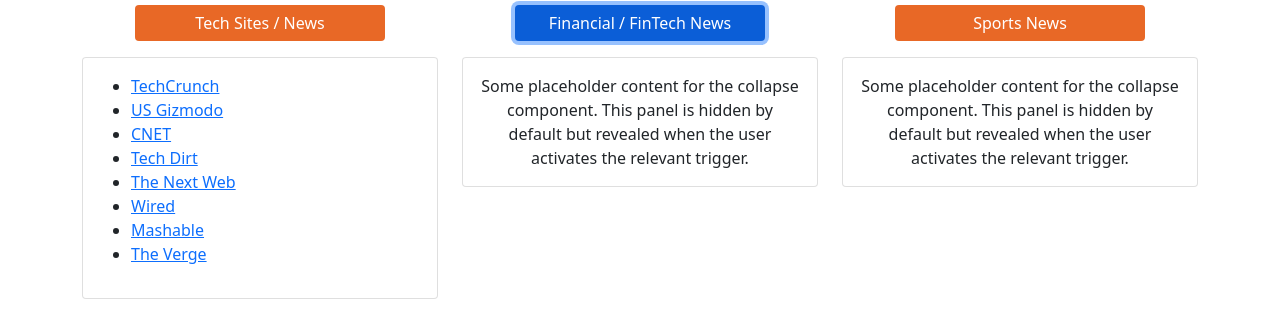
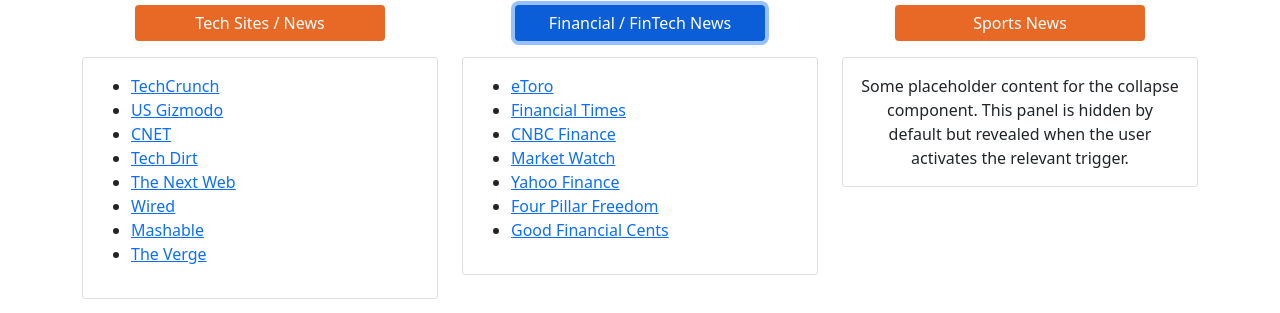
Before and after one commit to novfrost/local_website, a plain HTML site: page index.html in a window 1280 px wide. Both pictures are taken after a click on the button "Financial / FinTech News". Shown: the part 197-510 px from the top of the page. Drawn offline with nearby package versions, Linux system fonts and the light colour scheme.

Commit message:
Add URLs for Finance

```diff
--- a/index.html
+++ b/index.html
@@ -47,8 +47,16 @@
                         </button>
                     </p>
                     <div class="collapse" id="collapseExample">
-                        <div class="card card-body">
-                          Some placeholder content for the collapse component. This panel is hidden by default but revealed when the user activates the relevant trigger.
+                        <div class="card card-body" id="fin-sites">
+                          <ul>
+                              <li><a href="https://www.etoro.com/portfolio" target="_blank">eToro</a></li>
+                              <li><a href="https://www.ft.com/" target="_target">Financial Times</a></li>
+                              <li><a href="https://www.cnbc.com/" target="_blank">CNBC Finance</a></li>
+                              <li><a href="https://www.marketwatch.com/" target="_blank">Market Watch</a></li>
+                              <li><a href="https://finance.yahoo.com/trending-tickers">Yahoo Finance</a></li>
+                              <li><a href="https://fourpillarfreedom.com/" target="_blank">Four Pillar Freedom</a></li>
+                              <li><a href="https://www.goodfinancialcents.com/" target="_blank">Good Financial Cents</a></li>
+                          </ul>
                         </div>
                     </div>
                 </div>
--- a/style.css
+++ b/style.css
@@ -16,6 +16,6 @@
     border: none;
 }
 
-#tech-sites {
+#tech-sites, #fin-sites {
     text-align: left;
 }
```
